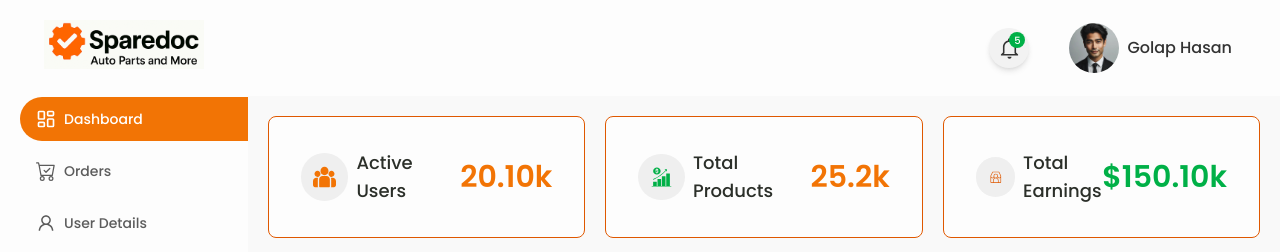
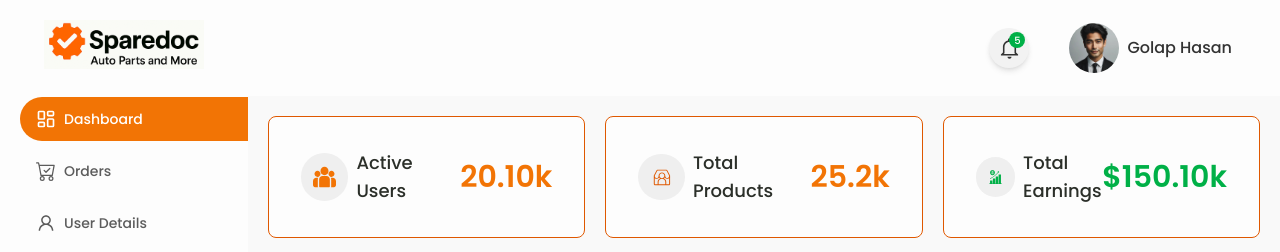
Before and after one commit to nurulla-hasan/sparedoc-dashboard, a Next.js app: page / in a window 1280 px wide. Shown: the top 252 px of the page. Built offline with nearby package versions, Linux system fonts and the light colour scheme.

Commit message:
some changes

```diff
--- a/src/data/data.js
+++ b/src/data/data.js
@@ -1,7 +1,7 @@
 export const cardData = [
   { title: "Active Users", value: "20.10", img: "/images/card-user.svg" },
-  { title: "Total Products", value: "25.2", img: "/images/card-earning.svg" },
-  { title: "Total Earnings", value: "$150.10", img: "/images/card-seller.svg" },
+  { title: "Total Products", value: "25.2", img: "/images/card-seller.svg" },
+  { title: "Total Earnings", value: "$150.10", img: "/images/card-earning.svg" },
 ]
 
 export const feedbackData = [
```
